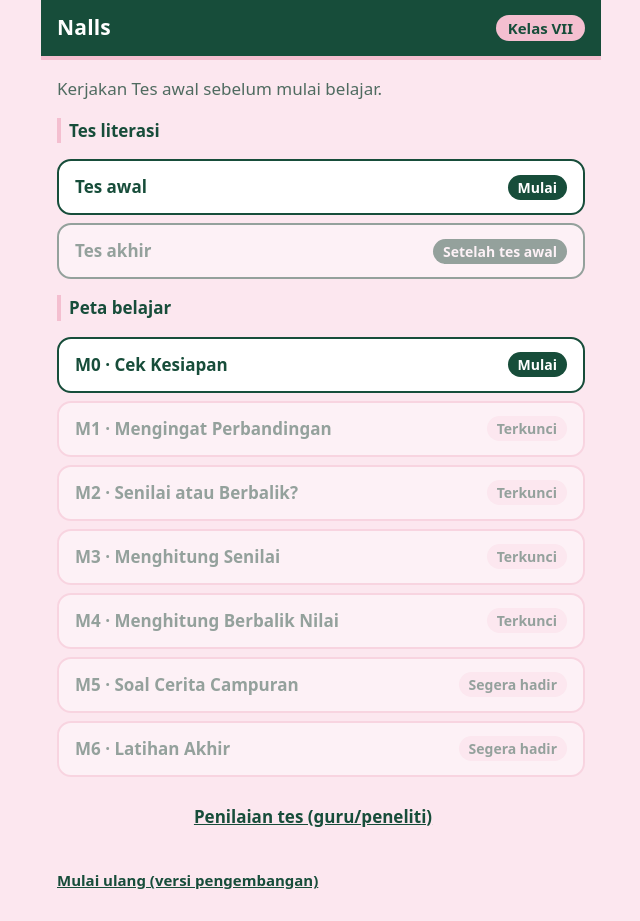
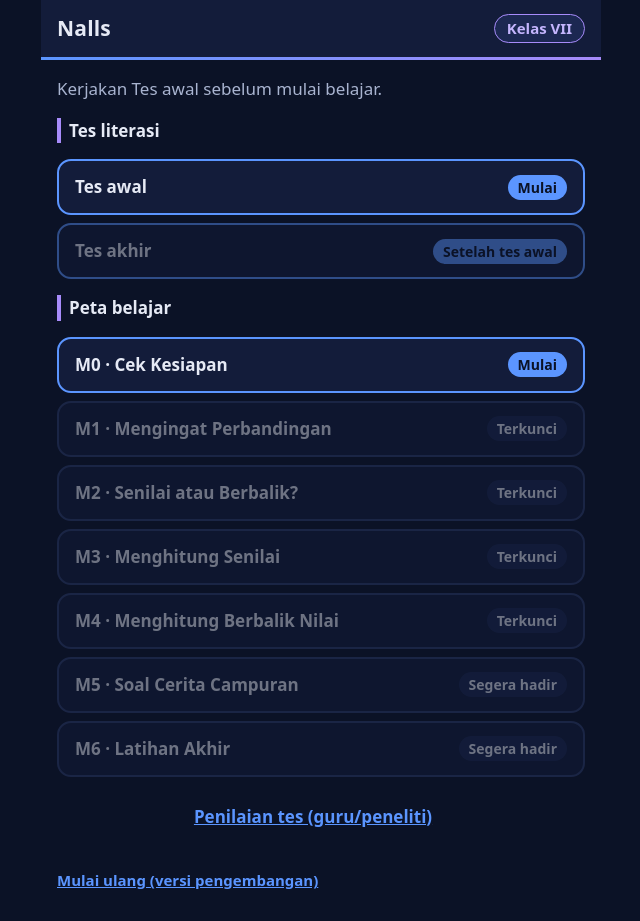
Before and after one commit to nalisfitria8-tech/nalls, a website built with Vite: page index.html in a window 1280 px wide. Both pictures are taken after a click on the button "Kelas VII". Shown: the whole page, without its empty margins (319-959 px from the left). Built offline with nearby package versions, Linux system fonts and the light colour scheme.

Commit message:
Tahap 2: tema Dark Technology (navy, biru elektrik, ungu)
Hanya token warna (tokens.css), gaya (base.css), warna bilah browser
(index.html), dan design.md §3. Semua teks ≥ 4,5:1 (diaudit otomatis di
17 layar 360 px), tanpa animasi atau efek kilau. Fungsi JavaScript,
materi, soal, skor, database, dan data siswa tidak berubah.

Co-Authored-By: Claude Opus 5.5 <noreply@anthropic.com>

```diff
--- a/index.html
+++ b/index.html
@@ -3,7 +3,7 @@
   <head>
     <meta charset="UTF-8" />
     <meta name="viewport" content="width=device-width, initial-scale=1.0" />
-    <meta name="theme-color" content="#174D3A" />
+    <meta name="theme-color" content="#0B1226" />
     <meta name="description" content="Belajar Perbandingan Senilai dan Berbalik Nilai" />
     <title>Nalls</title>
     <link rel="icon" href="data:," />
--- a/src/styles/base.css
+++ b/src/styles/base.css
@@ -30,9 +30,10 @@ body {
   gap: var(--space-1);
   min-height: 60px;
   padding: var(--space-1) var(--space-2);
-  background: var(--primary);
-  color: var(--on-primary);
-  border-bottom: 4px solid var(--accent);
+  background: var(--card);
+  color: var(--text);
+  border-bottom: 3px solid var(--violet);
+  border-image: linear-gradient(90deg, var(--primary), var(--violet)) 1;
 }
 .topbar h1 {
   font-size: var(--fs-title);
@@ -40,8 +41,9 @@ body {
   letter-spacing: 0.2px;
 }
 .progress {
-  color: var(--primary);
-  background: var(--accent);
+  color: var(--violet-text);
+  background: var(--surface-2);
+  border: 1px solid var(--violet);
   border-radius: 999px;
   padding: 2px 12px;
   font-size: 15px;
@@ -99,7 +101,7 @@ body {
 }
 .rel-table th {
   font-size: 16px; /* minimal 16 px (AGENTS.md §4, design.md §3) */
-  background: var(--bg);
+  background: var(--surface-2);
 }
 .rel-table td.unknown {
   font-weight: 700;
@@ -114,7 +116,7 @@ body {
   display: inline-block;
   padding: 2px 10px;
   border-radius: 999px;
-  color: var(--on-primary);
+  color: var(--on-tag);
   font-weight: 700;
   font-size: 15px;
 }
@@ -181,9 +183,9 @@ button:focus-visible {
 .section-title {
   font-weight: 700;
   font-size: var(--fs-body);
-  color: var(--primary);
+  color: var(--text);
   padding-left: var(--space-1);
-  border-left: 4px solid var(--accent);
+  border-left: 4px solid var(--violet);
 }
 
 .navbar.single {
@@ -208,7 +210,7 @@ button.choice {
 }
 button.choice[aria-checked='true'] {
   border-color: var(--primary);
-  background: var(--bg);
+  background: var(--surface-2);
   font-weight: 700;
 }
 button.choice.senilai[aria-checked='true'] {
@@ -362,8 +364,8 @@ button.module .status {
   white-space: nowrap;
   border-radius: 999px;
   padding: 2px 10px;
-  background: var(--bg);
-  color: var(--primary);
+  background: var(--surface-2);
+  color: var(--text);
 }
 /* status = kata + bentuk; warna hanya penguat */
 button.module.terbuka {
@@ -507,6 +509,7 @@ button.choice[aria-pressed='true']:disabled {
 .mark-btn.num.on,
 .mark.num.on {
   background: var(--mark-num);
+  color: var(--on-tag);
   border: 2px solid var(--text);
 }
 .mark.num.on {
@@ -516,6 +519,7 @@ button.choice[aria-pressed='true']:disabled {
 }
 .sentence.ask {
   background: var(--mark-ask);
+  color: var(--on-tag);
   text-decoration: underline;
   text-decoration-thickness: 2px;
   text-underline-offset: 4px;
@@ -578,7 +582,7 @@ textarea.ml-answer:focus {
   white-space: pre-wrap;
   background: var(--surface);
   border: 1px solid var(--accent);
-  border-left: 5px solid var(--primary);
+  border-left: 5px solid var(--violet);
   border-radius: var(--radius);
   padding: var(--space-2);
 }
@@ -606,7 +610,7 @@ fieldset.ml-stage legend {
   display: flex;
   gap: var(--space-1);
 }
-/* pilihan skor: kotak ≥ 48 px; terpilih = isi hijau tua + tanda ✓ (bukan warna saja) */
+/* pilihan skor: kotak ≥ 48 px; terpilih = isi biru elektrik + tanda ✓ (bukan warna saja) */
 .ml-score-option {
   flex: 1;
   min-width: 56px;
--- a/src/styles/tokens.css
+++ b/src/styles/tokens.css
@@ -1,18 +1,25 @@
 /* Token visual — sumber: docs/design.md §3. Jangan menambah warna di luar daftar ini.
-   Tema: pink lembut + hijau tua (revisi tampilan, 12 Nov 2026). */
+   Tema: Dark Technology — navy gelap, aksen biru elektrik + ungu (Tahap 2, 18 Nov 2026).
+   Semua pasangan teks/latar ≥ 4,5:1 (rincian kontras di design.md §3). */
 :root {
-  --bg: #fce7ef; /* latar halaman (pink muda) */
-  --card: #ffffff; /* kartu, tombol, kotak isian */
-  --surface: #ffffff; /* kotak soal, tabel, petunjuk (kartu putih di atas latar pink) */
-  --accent: #f4bfd0; /* dekoratif: garis kartu, pemisah, sorotan lembut — bukan untuk teks */
-  --text: #174d3a; /* teks utama (hijau tua) */
-  --muted: #4f6b60; /* teks bantu, garis kotak isian */
-  --primary: #174d3a; /* tombol utama, header, langkah aktif */
-  --on-primary: #ffffff; /* teks di atas hijau tua */
-  --senilai: #0f766e;
-  --berbalik: #c2410c;
-  --ok: #15803d;
-  --err: #b91c1c;
+  color-scheme: dark; /* kontrol bawaan browser (radio, pilihan, gulir) ikut gelap */
+
+  --bg: #0b1226; /* latar halaman (navy gelap) */
+  --card: #131c3a; /* kartu, tombol, kotak isian */
+  --surface: #131c3a; /* kotak soal, tabel, petunjuk */
+  --surface-2: #1c2852; /* kepala tabel, pilihan terpilih, label status */
+  --accent: #2e3d6b; /* garis kartu & pemisah (dekoratif, bukan untuk teks) */
+  --text: #e6eaf5; /* teks utama */
+  --muted: #a9b4d0; /* teks bantu, garis kotak isian */
+  --primary: #5b95ff; /* biru elektrik: tombol utama, tautan, langkah aktif */
+  --on-primary: #0b1226; /* teks di atas biru elektrik */
+  --violet: #a78bfa; /* ungu: garis aksen header & judul bagian */
+  --violet-text: #c4b5fd; /* teks ungu (label kelas/kemajuan) */
+  --senilai: #5eead4; /* latar label Senilai ↑↑ (teks gelap di atasnya) */
+  --berbalik: #fdba74; /* latar label Berbalik nilai ↑↓ (teks gelap di atasnya) */
+  --on-tag: #0b1226; /* teks di atas label jenis & penanda F07 */
+  --ok: #4ade80;
+  --err: #f87171;
   --mark-num: #fef08a;
   --mark-ask: #bfdbfe;
 
```
Also changed, not shown: docs/design.md (+20 -14 lines), docs/task.md (+1 -0 lines).
